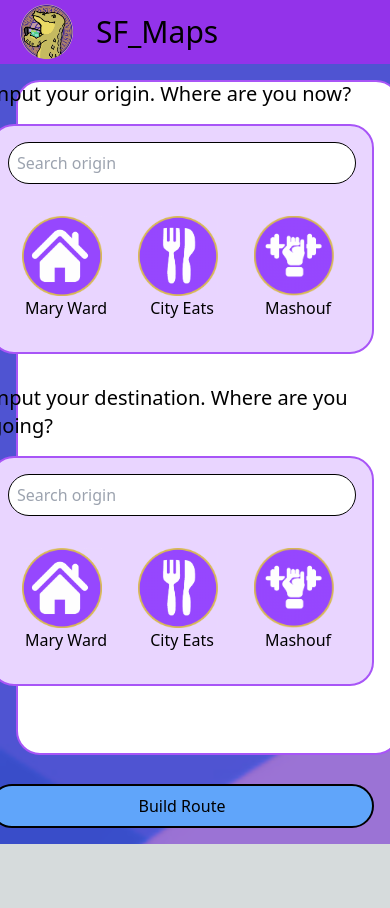
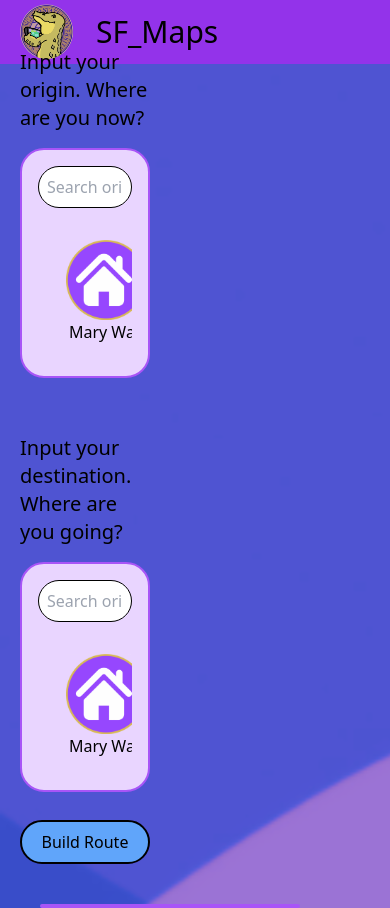
Before and after one commit to Alex-RV/sfsu_maps, a Next.js app: page /home in a window 390 px wide. Before the commit the page ends 844 px from the top, so only its background shows below. Built offline with nearby package versions, Linux system fonts and the light colour scheme.

Commit message:
[add]: responsive, scrollable
able to accept more than 3 elements

```diff
--- a/config/locations.json
+++ b/config/locations.json
@@ -16,5 +16,23 @@
       "longitude": 30,
       "latitude": 30,
       "image": "gym.png"
+    },
+    {
+      "name": "Mary ",
+      "longitude": 12,
+      "latitude": 12,
+      "image": "residential.png"
+    },
+    {
+      "name": "City ",
+      "longitude": 16,
+      "latitude": 16,
+      "image": "dining.png"
+    },
+    {
+      "name": "Mashouf gym",
+      "longitude": 30,
+      "latitude": 30,
+      "image": "gym.png"
     }
   ]
--- a/src/pages/home.tsx
+++ b/src/pages/home.tsx
@@ -30,6 +30,7 @@ export default function Home() {
     const results = locationsData.filter((location) =>
       location.name.toLowerCase().includes(inputValue.toLowerCase())
     );
+    console.log(results)
     setSearchResultsDestination(results);
   };
 
@@ -43,17 +44,17 @@ export default function Home() {
   };
   return (
     <div>
-    <div id="control-bar" className="w-full fixed top-0 left-0 bg-purple-600 h-16 flex items-center">
+    <div id="control-bar" className="w-full flex flex-row bg-purple-600 h-16  items-center">
       <img src="./assets/gator_logo.png" className="w-16 h-16 ml-4" alt="gatorlogo" />
       <div id="title" className="text-3xl ml-4">SF_Maps</div>
     </div>
 
-    <div id="home-functions" className="w-full h-screen bg-violet-900" style={{ backgroundImage: `url('./assets/background.png')` }}>
+    <div id="home-functions" className="w-full h-screen bg-violet-900 flex lg:flex-row md:flex-row flex-col-reverse justify-between" style={{ backgroundImage: `url('./assets/background.png')` }}>
       {/* <img src="./assets/background.png" className="w-full h-full opacity-50" alt="background" /> */}
 
-      <div id="map" className="rounded-3xl border-2 border-purple-500 fixed top-20 left-4 bg-white w-96 h-4/5"></div>
-
-      <div id="set-origin" className="fixed top-20 right-4 w-96 h-96">
+      <div id="map" className="rounded-3xl border-2 border-purple-500 mt-10 ml-10 w-2/3 bg-white"></div>
+      <div className='flex flex-col mt-5 mr-5 w-1/3 ml-5'>
+        <div id="set-origin" className=" flex flex-col my-7">
           <p className="text-xl mb-4">Input your origin. Where are you now?</p>
           <div className="rounded-3xl border-2 border-purple-500 bg-purple-200 p-4">
             <input
@@ -62,10 +63,10 @@ export default function Home() {
               placeholder="Search origin"
               onChange={searchLocationsOrigin}
             />
-          <div className="flex flex-row">
+            <div className="flex flex-row overflow-x-scroll ">
             {searchResultsOrigin.map((location: Location) => (
-            <button key={location.image} id={location.image} onClick={() => selectLocation(location, false)} className="flex items-center p-2 m-2 flex-col">
-              <Image width={300} height={300} src={`/assets/${location.image}`} alt={location.name} className="w-20 h-20 mr-2" />
+              <button key={location.name} id={location.image} onClick={() => selectLocation(location, false)} className="flex w-32 items-center p-2 m-2 flex-col flex-shrink-0">
+                <Image width={500} height={500} src={`/assets/${location.image}`} alt={location.name} className="w-20 h-20 mr-2" />
                 {location.name}
               </button>
               ))}
@@ -73,7 +74,7 @@ export default function Home() {
           </div>
         </div>
 
-      <div id="set-destination" className="fixed top-96 right-4 w-96 h-96">
+        <div id="set-destination" className=" flex flex-col my-7">
           <p className="text-xl mb-4">Input your destination. Where are you going?</p>
           <div className="rounded-3xl border-2 border-purple-500 bg-purple-200 p-4">
           <input
@@ -82,24 +83,26 @@ export default function Home() {
               placeholder="Search origin"
               onChange={searchLocationsDestination}
             />
-          <div className="flex flex-row">
+            <div className="flex flex-row overflow-x-auto ">
             {searchResultsDestination.map((location: Location) => (
-            <button key={location.image} id={location.image} onClick={() => selectLocation(location, false)} className="flex items-center p-2 m-2 flex-col">
-              <Image width={300} height={300} src={`/assets/${location.image}`} alt={location.name} className="w-20 h-20 mr-2" />
+              <button key={location.name} id={location.image} onClick={() => selectLocation(location, false)} className="flex w-32 items-center p-2 m-2 flex-col flex-shrink-0">
+                <Image width={500} height={500} src={`/assets/${location.image}`} alt={location.name} className="w-20 h-20 mr-2" />
                 {location.name}
               </button>
               ))}
             </div>
           </div>
         </div>
-
+        <div className='items-center justify-center flex'>
         <button
           id="build-route-button"
-        className="bg-blue-400 text-black border border-black border-2 rounded-3xl p-2 absolute bottom-4 right-4 w-96"
+          className="bg-blue-400 text-black  border-black border-2 rounded-3xl p-2  w-96"
         >
           Build Route
         </button>
         </div>
     </div>
+    </div>
+    </div>
   );
 }
```
Lines whose indentation alone changed are shown as unchanged.
